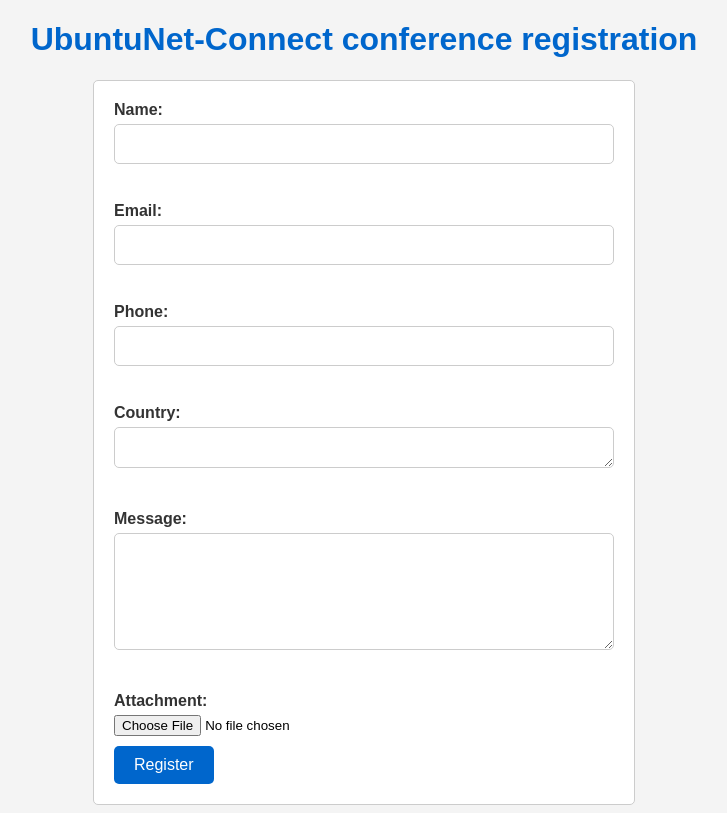
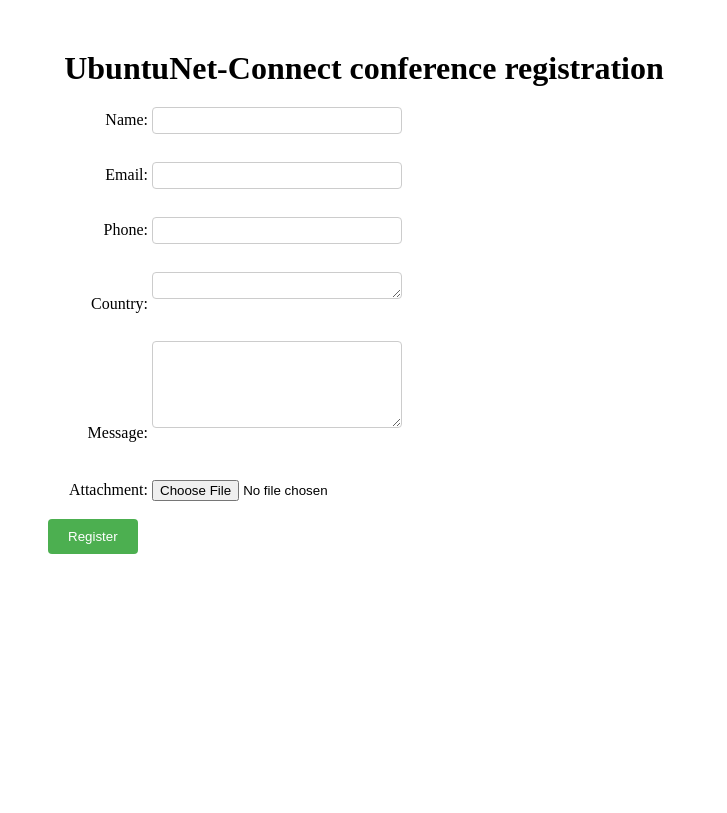
Before and after one commit to Revnyirongo/conference-registration, a PHP site: page / in a window 1280 px wide. Shown: the whole page, without its empty margins (276-1003 px from the left). After the commit the page ends 554 px from the top, so only its background shows below. Run offline with PHP 8.4, Linux system fonts and the light colour scheme; some libraries are stand-ins or nearby versions.

Commit message:
edit styling

```diff
--- a/index.php
+++ b/index.php
@@ -4,56 +4,45 @@
 	<title>UbuntuNet-Connect Conference registration</title>
 	<style>
 		body {
-			font-family: Arial, sans-serif;
-			background-color: #F4F4F4;
+			text-align: center;
 		}
 		h1 {
-			text-align: center;
-			color: #0066CC;
+			margin-top: 50px;
+			margin-bottom: 20px;
 		}
 		form {
 			margin: 0 auto;
-			width: 80%;
-			max-width: 500px;
-			padding: 20px;
-			background-color: #FFFFFF;
-			border: 1px solid #CCCCCC;
-			border-radius: 5px;
+			width: 50%;
+			text-align: left;
 		}
 		label {
-			display: block;
-			font-weight: bold;
-			margin-bottom: 5px;
-			color: #333333;
+			display: inline-block;
+			width: 100px;
+			margin-bottom: 10px;
+			text-align: right;
 		}
-		input[type="text"],
-		input[type="email"],
-		input[type="tel"],
-		textarea {
-			padding: 10px;
-			border: 1px solid #CCCCCC;
-			border-radius: 5px;
-			width: 100%;
-			margin-bottom: 20px;
+		input[type=text], input[type=email], input[type=tel], textarea {
+			width: 250px;
+			padding: 5px;
+			margin-bottom: 10px;
+			border: 1px solid #ccc;
+			border-radius: 4px;
 			box-sizing: border-box;
-			font-size: 16px;
-			color: #333333;
-			resize: vertical;
 		}
-		input[type="file"] {
-			margin-bottom: 10px;
+		input[type=file] {
+			margin-top: 10px;
 		}
-		input[type="submit"] {
-			background-color: #0066CC;
-			color: #FFFFFF;
+		input[type=submit] {
+			background-color: #4CAF50;
+			color: white;
 			padding: 10px 20px;
 			border: none;
-			border-radius: 5px;
-			font-size: 16px;
+			border-radius: 4px;
 			cursor: pointer;
+			margin-top: 10px;
 		}
-		input[type="submit"]:hover {
-			background-color: #003399;
+		input[type=submit]:hover {
+			background-color: #45a049;
 		}
 	</style>
 </head>
```
